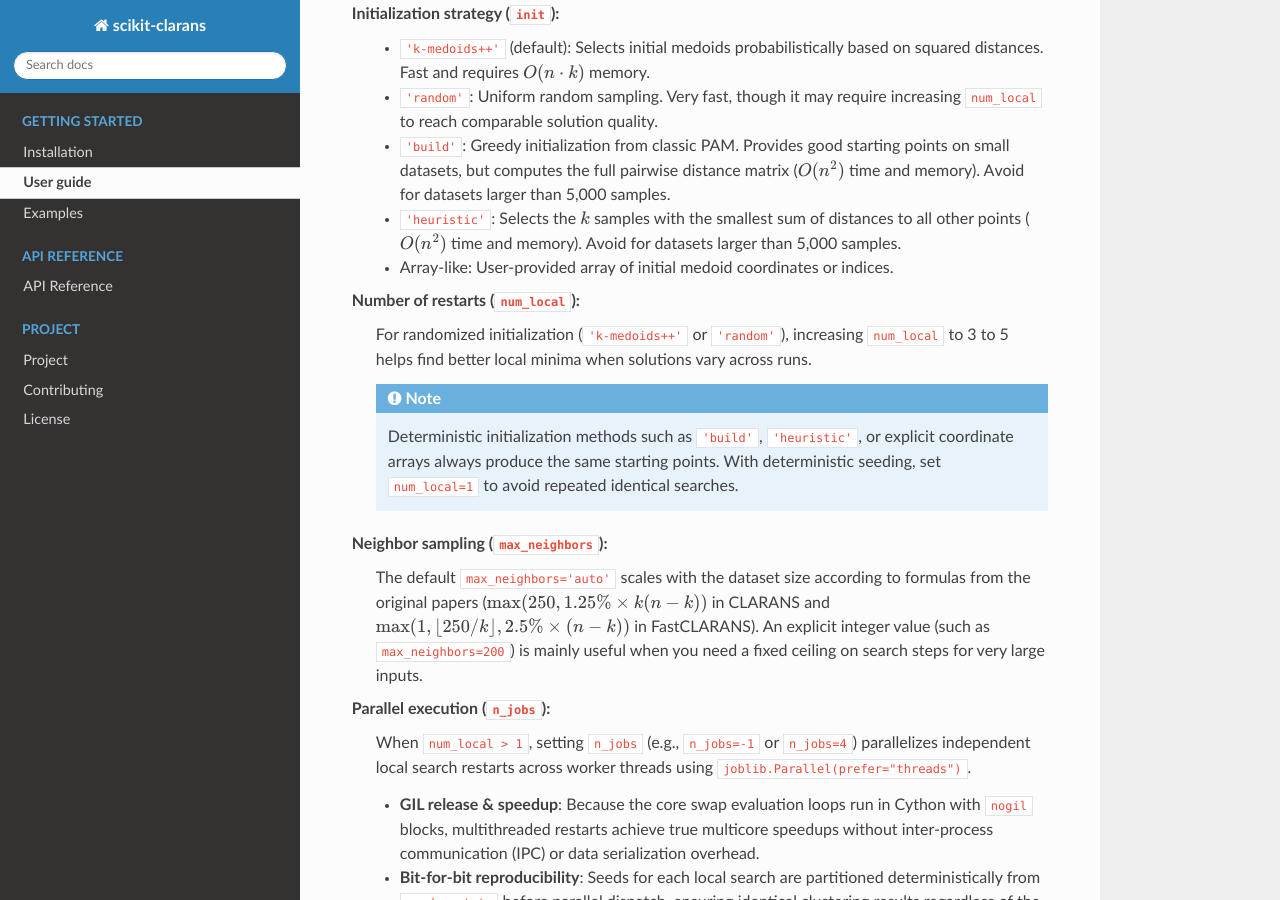
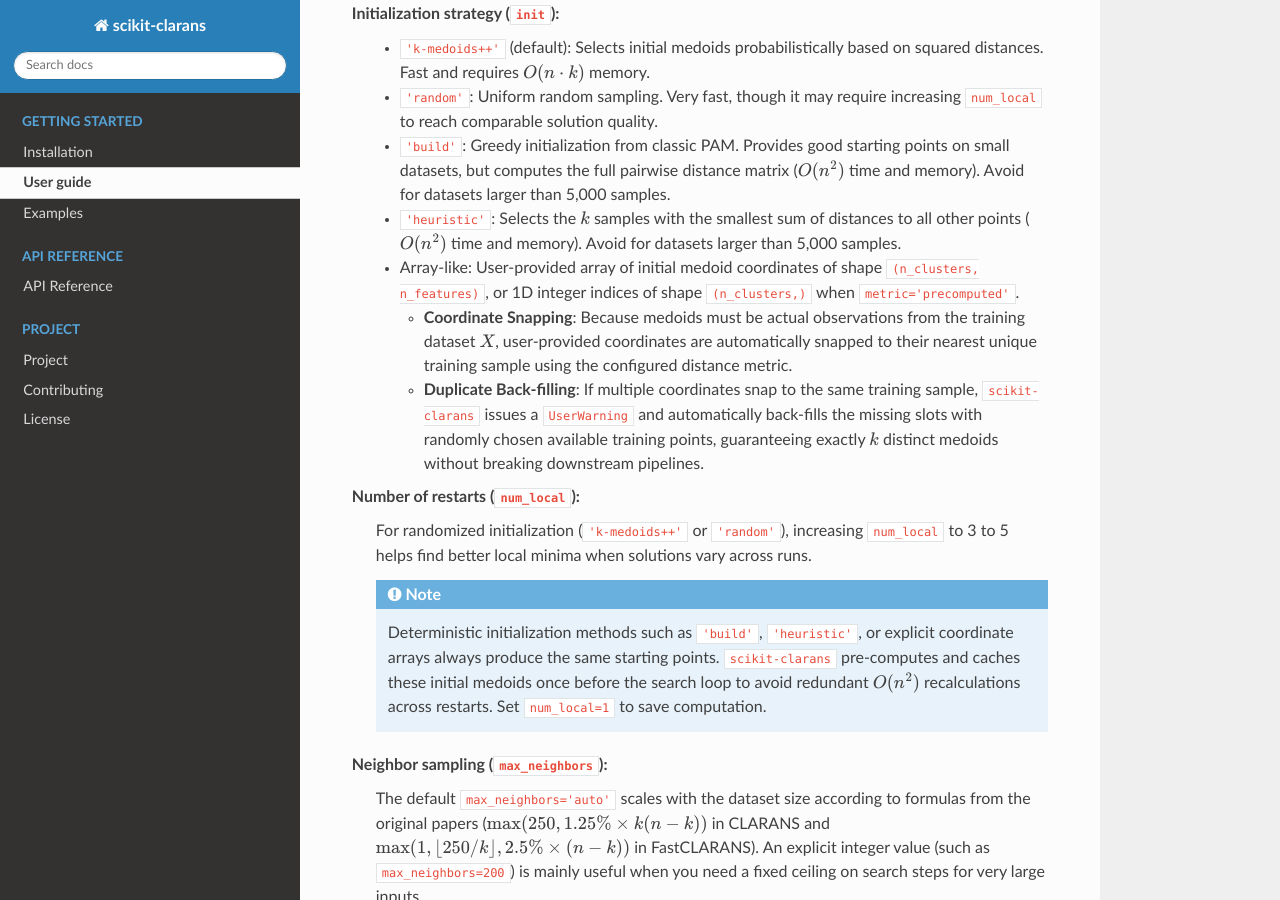
Before and after one commit to ThienNguyen3001/scikit-clarans, a Sphinx documentation site: the page built from docs/source/usage.rst, in a window 1280 px wide and 900 px high, scrolled down 2721 px. Built offline with Sphinx 7.4.7 and the Read the Docs theme 3.1.0, drawn with Linux system fonts in a browser that asks for light colours; pages that are not in the unit, such as notebooks, are missing from menus.

Commit message:
docs: clarify coordinate snapping and duplicate back-filling for array-like init

```diff
--- a/docs/source/usage.rst
+++ b/docs/source/usage.rst
@@ -152,13 +152,16 @@ Initialization strategy (``init``):
   * ``'random'``: Uniform random sampling. Very fast, though it may require increasing ``num_local`` to reach comparable solution quality.
   * ``'build'``: Greedy initialization from classic PAM. Provides good starting points on small datasets, but computes the full pairwise distance matrix (:math:`O(n^2)` time and memory). Avoid for datasets larger than 5,000 samples.
   * ``'heuristic'``: Selects the :math:`k` samples with the smallest sum of distances to all other points (:math:`O(n^2)` time and memory). Avoid for datasets larger than 5,000 samples.
-  * Array-like: User-provided array of initial medoid coordinates or indices.
+  * Array-like: User-provided array of initial medoid coordinates of shape ``(n_clusters, n_features)``, or 1D integer indices of shape ``(n_clusters,)`` when ``metric='precomputed'``.
+
+    * **Coordinate Snapping**: Because medoids must be actual observations from the training dataset :math:`X`, user-provided coordinates are automatically snapped to their nearest unique training sample using the configured distance metric.
+    * **Duplicate Back-filling**: If multiple coordinates snap to the same training sample, ``scikit-clarans`` issues a ``UserWarning`` and automatically back-fills the missing slots with randomly chosen available training points, guaranteeing exactly :math:`k` distinct medoids without breaking downstream pipelines.
 
 Number of restarts (``num_local``):
   For randomized initialization (``'k-medoids++'`` or ``'random'``), increasing ``num_local`` to 3 to 5 helps find better local minima when solutions vary across runs.
 
   .. note::
-     Deterministic initialization methods such as ``'build'``, ``'heuristic'``, or explicit coordinate arrays always produce the same starting points. With deterministic seeding, set ``num_local=1`` to avoid repeated identical searches.
+     Deterministic initialization methods such as ``'build'``, ``'heuristic'``, or explicit coordinate arrays always produce the same starting points. ``scikit-clarans`` pre-computes and caches these initial medoids once before the search loop to avoid redundant :math:`O(n^2)` recalculations across restarts. Set ``num_local=1`` to save computation.
 
 Neighbor sampling (``max_neighbors``):
   The default ``max_neighbors='auto'`` scales with the dataset size according to formulas from the original papers (:math:`\max(250, 1.25\% \times k(n-k))` in CLARANS and :math:`\max(1, \lfloor 250/k \rfloor, 2.5\% \times (n-k))` in FastCLARANS). An explicit integer value (such as ``max_neighbors=200``) is mainly useful when you need a fixed ceiling on search steps for very large inputs.
```
